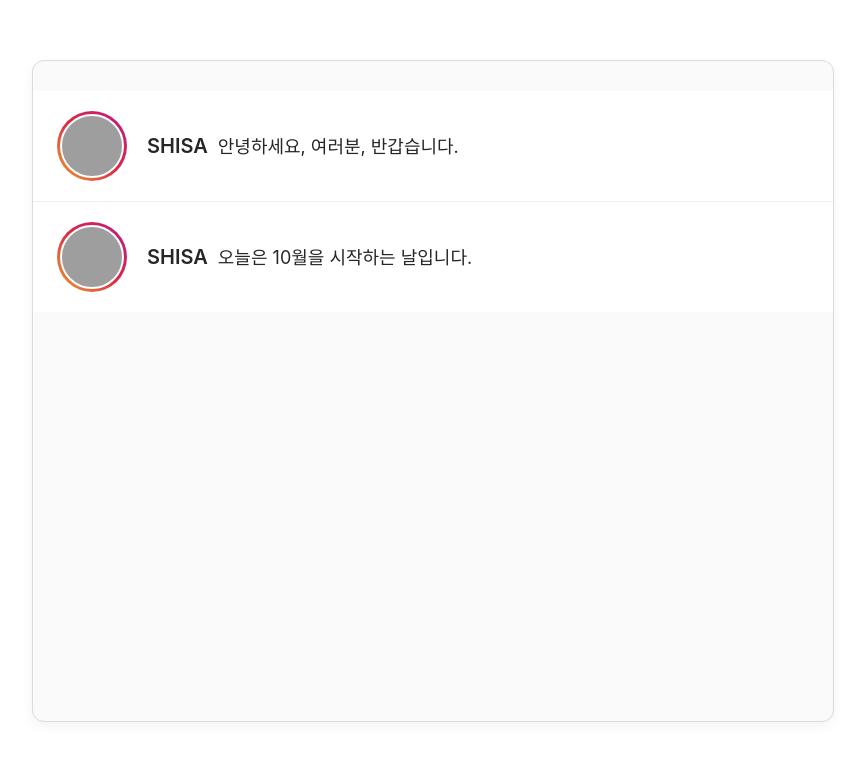
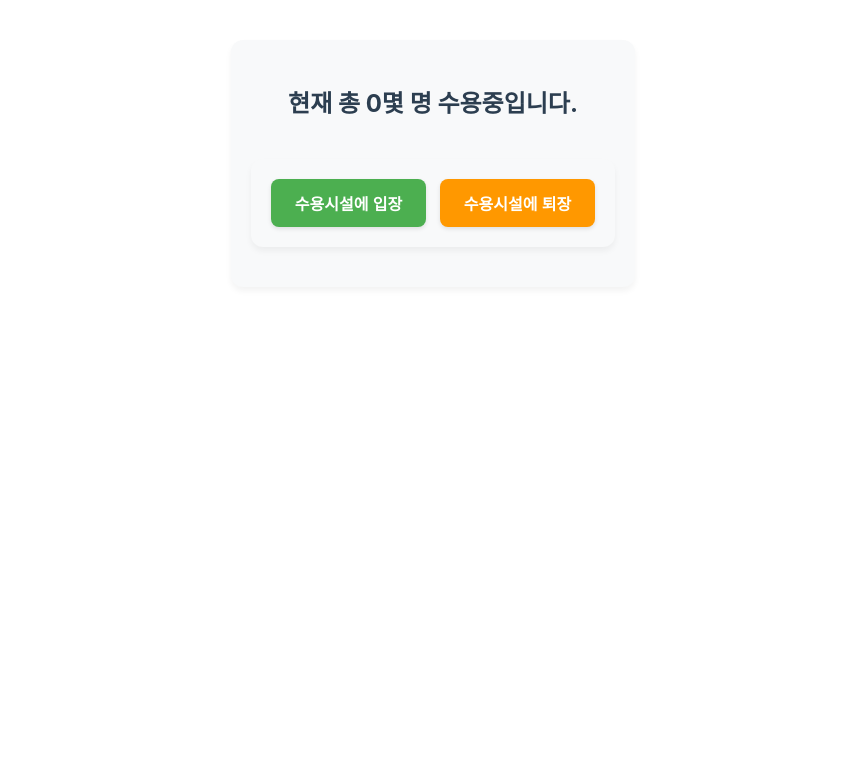
Before and after one commit to 2601110279-stack/web2, a React (Create React App) app: page / in a window 1280 px wide. Shown: the top 760 px of the page, without its empty margins (207-1072 px from the left). Built offline with nearby package versions, Linux system fonts and the light colour scheme; grey boxes are pictures that could not be loaded.

Commit message:
7장 훅 - 함수형 컴포넌트에서 상태변화에 따른 렌더링이 필요할 때 사용 - useState Hook - useRef Hook - Custom Hook

```diff
--- /dev/null
+++ b/src/07/Accommodate.css
@@ -0,0 +1,88 @@
+/* 전체 가운데 정렬 및 폰트 설정 */
+div {
+    text-align: center;
+    font-family: -apple-system, BlinkMacSystemFont, "Segoe UI", Roboto, sans-serif;
+    margin-top: 20px;
+}
+
+/* 첫 번째 p 태그: "현재 총 0몇 명 수용중입니다." */
+div > p:first-of-type {
+    font-size: 24px;
+    font-weight: bold;
+    color: #2c3e50;
+    margin-bottom: 20px;
+}
+
+/* 버튼들을 감싸는 내부 div */
+div > div {
+    margin: 20px 0;
+    padding: 20px;
+    background-color: #f8f9fa;
+    border-radius: 12px;
+    display: inline-block;
+    box-shadow: 0 4px 6px rgba(0, 0, 0, 0.05);
+}
+
+/* 공통 버튼 스타일 */
+button {
+    padding: 12px 24px;
+    font-size: 16px;
+    font-weight: bold;
+    border: none;
+    border-radius: 8px;
+    cursor: pointer;
+    transition: all 0.2s ease;
+    box-shadow: 0 2px 4px rgba(0, 0, 0, 0.1);
+}
+
+/* 클릭 시 살짝 눌리는 효과 */
+button:active {
+    transform: scale(0.96);
+}
+
+/* 첫 번째 버튼: "수용시설에 입장" */
+button:first-of-type {
+    background-color: #4CAF50;
+    color: white;
+}
+
+button:first-of-type:hover {
+    background-color: #43a047;
+}
+
+/* 두 번째 버튼: "수용시설에 퇴장" */
+button:last-of-type {
+    background-color: #ff9800;
+    color: white;
+}
+
+button:last-of-type:hover {
+    background-color: #f57c00;
+}
+
+/* 두 번째 p 태그 (정원이 찼을 때만 나타나는 경고 문구) */
+/* 조건: p 태그이면서 첫 번째 p 태그가 아닌 것 */
+div > p:last-of-type:not(:first-of-type) {
+    color: #d32f2f;
+    font-size: 18px;
+    font-weight: bold;
+    background-color: #ffebee;
+    padding: 15px 30px;
+    border-radius: 8px;
+    display: inline-block;
+    margin-top: 20px;
+    border: 1px solid #ffcdd2;
+    animation: popIn 0.3s cubic-bezier(0.175, 0.885, 0.32, 1.275) forwards;
+}
+
+/* 경고 문구 팝업 애니메이션 */
+@keyframes popIn {
+    0% {
+        opacity: 0;
+        transform: scale(0.8);
+    }
+    100% {
+        opacity: 1;
+        transform: scale(1);
+    }
+}
--- /dev/null
+++ b/src/07/Accommodate.jsx
@@ -0,0 +1,34 @@
+import React, {useEffect, useState} from "react";
+import useCounter from "./useCounter";
+import "./Accommodate.css"; // CSS 파일 import
+
+const MAX_CAPACITY = 10;
+
+function Accommodate() {
+    const [count, increaseCount, decreaseCount] = useCounter(0);
+    const [isFull, setIsFull] = useState(false);
+
+    useEffect(() => {
+        console.log("===== useEffect 확인용 =====");
+        console.log("useEffect 실행됨 : 컴포넌트가 마운트될 때, 업데이트될 때");
+        console.log(`isFull: ${isFull}`);
+    });
+
+    useEffect(() => {
+        setIsFull(count >= MAX_CAPACITY);
+        console.log(`Current count value: ${count}`);
+    },[count]);
+
+    return (
+        <div>
+            <p>{`현재 총 ${count}몇 명 수용중입니다.`}</p>
+            <div>
+                <button onClick={increaseCount}>수용시설에 입장</button> &nbsp;&nbsp;
+                <button onClick={decreaseCount}>수용시설에 퇴장</button>
+            </div>
+            {isFull && <p>수용시설에 정원이 가득 찼습니다.</p>}
+        </div>
+    );
+}
+
+export default Accommodate;
--- /dev/null
+++ b/src/07/Counter.jsx
@@ -0,0 +1,21 @@
+import React, {useEffect, useState} from "react";
+
+function Counter(props){
+    const [count, setCount] = useState(0);
+
+    // componentDidMount, componentDidUpdate와 비슷하게 작동합니다.
+    useEffect(() => {
+        document.title = `총 ${count}번 클릭했습니다.`;
+    });
+
+    return (
+        <div>
+            <p>총 {count}번 클릭했습니다.</p>
+            <button onClick={() => setCount(count+1)}>
+                클릭
+            </button>
+        </div>
+    );
+}
+
+export default Counter;
--- /dev/null
+++ b/src/07/TextInputWithFocusButton.jsx
@@ -0,0 +1,19 @@
+import React, {useRef}  from "react";
+
+
+function TextInputWithFocusButton() {
+    const inputElement = useRef(null);
+
+    const onButtonClick = () => {
+        inputElement.current.focus();
+    };
+
+    return (
+        <div>
+            <input ref={inputElement} type="text" size={20}/>&nbsp;&nbsp;&nbsp;
+            <button onClick={onButtonClick}>Focus the input element</button>
+        </div>
+    );
+}
+
+export default TextInputWithFocusButton;
--- /dev/null
+++ b/src/07/useCounter.jsx
@@ -0,0 +1,18 @@
+import React, {useState} from "react";
+
+//Custom Hook(사용자 정의 훅)
+function useCounter(initialValue) {
+    const [count, setCount] = useState(initialValue);
+
+    const increaseCount = () => {
+        setCount((count) => Math.min(count + 1, 10));
+    };
+
+    const decreaseCount = () => {
+        setCount((count) => Math.max(count - 1, 0));
+    };
+
+    return [count, increaseCount, decreaseCount];
+}
+
+export default  useCounter;
--- a/src/index.js
+++ b/src/index.js
@@ -14,14 +14,17 @@ import reportWebVitals from './reportWebVitals';
 // import WelcomeList from "./05/exam01/WelcomeList";
 // import BookList from "./05/exam02/BookList";
 // import UserInfoList from "./05/exam03/UserInfoList";
-import NotificationList from "./06/NotificationList";
+// import NotificationList from "./06/NotificationList";
+// import Counter from './07/Counter';
+// import TextInputWithFocusButton from "./07/TextInputWithFocusButton";
+import Accommodate from "./07/Accommodate";
 
 const root = ReactDOM.createRoot(document.getElementById('root'));
 
 setInterval(() => {
         root.render(
             <React.StrictMode>
-                <NotificationList/>
+                <Accommodate/>
             </React.StrictMode>
         );
     },   1000
```
